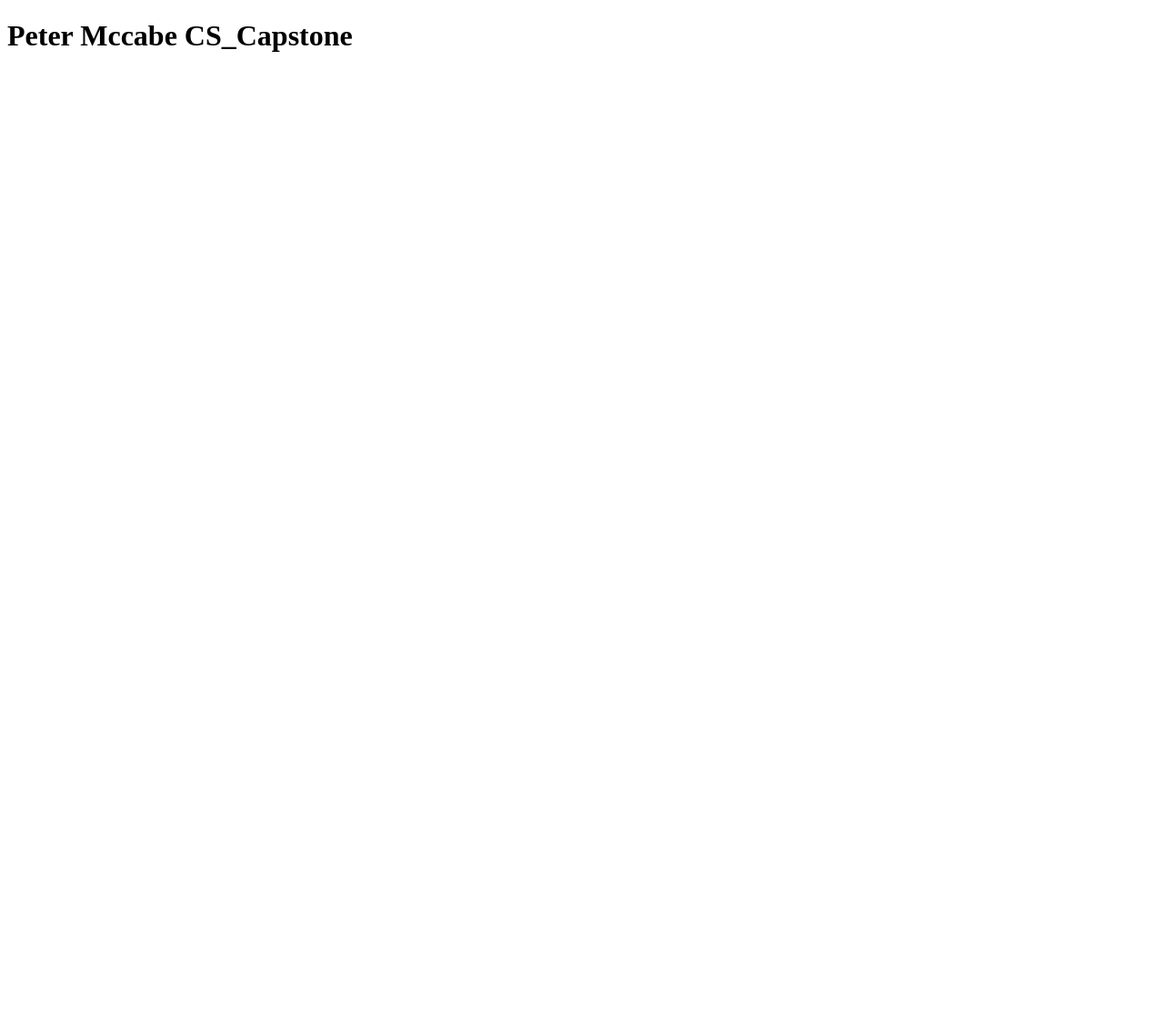
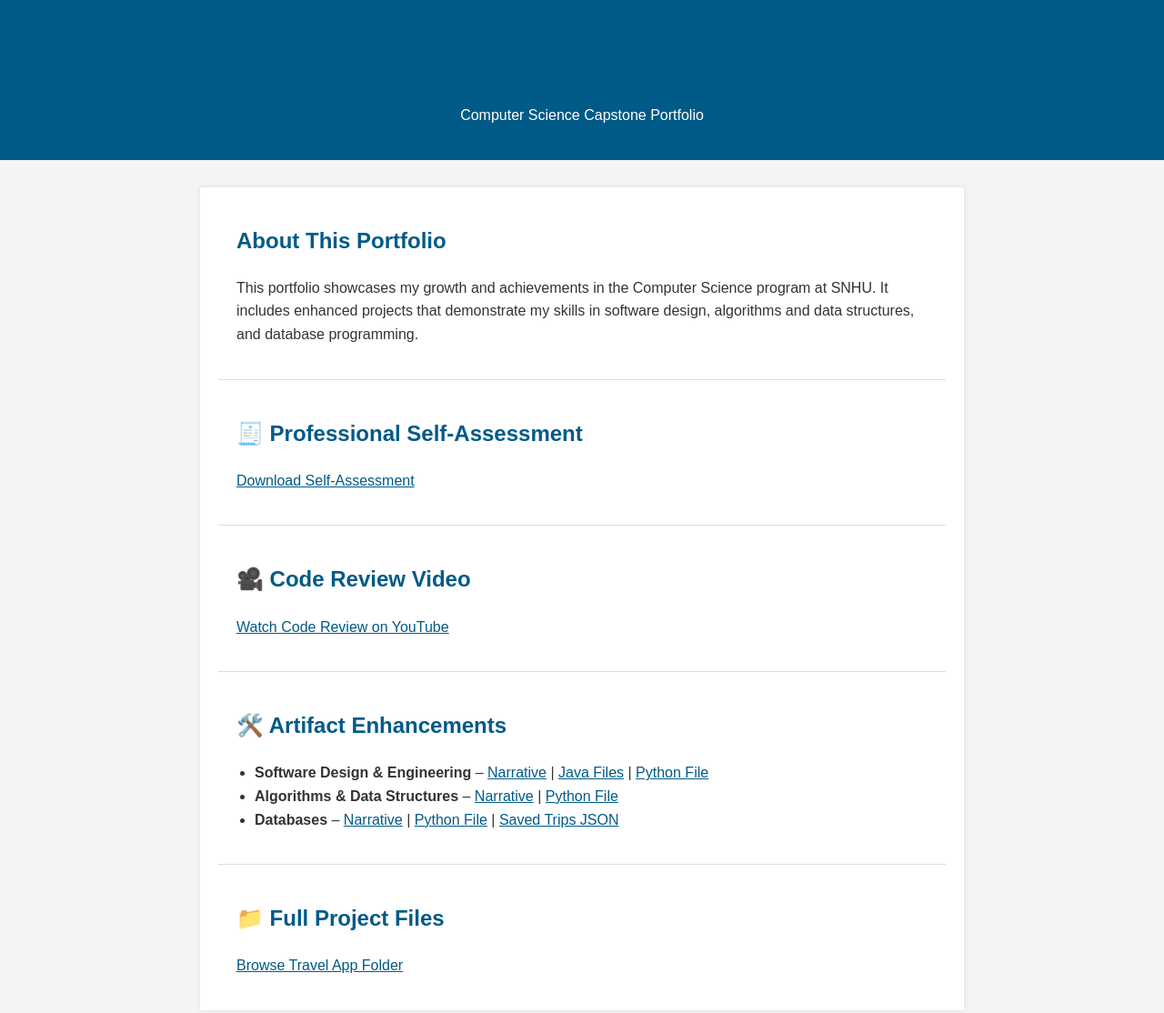
Before and after one commit to PeterMccabe13/CS_Capstone, a plain HTML site: page index.html in a window 1280 px wide. Shown: the whole page at 91% size. Before the commit the page ends 800 px from the top, so only its background shows below. Drawn offline with Linux system fonts and the light colour scheme.

Commit message:
Update index.html

```diff
--- a/index.html
+++ b/index.html
@@ -1,9 +1,100 @@
 <!DOCTYPE html>
-<html>
+<html lang="en">
 <head>
-    <title>My Capstone Site</title>
+  <meta charset="UTF-8" />
+  <meta name="viewport" content="width=device-width, initial-scale=1.0"/>
+  <title>Peter McCabe – Computer Science Capstone</title>
+  <style>
+    body {
+      font-family: Arial, sans-serif;
+      line-height: 1.6;
+      background: #f4f4f4;
+      color: #333;
+      margin: 0;
+      padding: 0;
+    }
+    header {
+      background: #005a87;
+      color: #fff;
+      padding: 20px;
+      text-align: center;
+    }
+    main {
+      max-width: 800px;
+      margin: 30px auto;
+      padding: 0 20px;
+      background: #fff;
+      box-shadow: 0 0 5px rgba(0,0,0,0.1);
+    }
+    section {
+      padding: 20px;
+      border-bottom: 1px solid #ddd;
+    }
+    section:last-child {
+      border-bottom: none;
+    }
+    h1, h2 {
+      color: #005a87;
+    }
+    a {
+      color: #005a87;
+    }
+    ul {
+      padding-left: 20px;
+    }
+  </style>
 </head>
 <body>
-    <h1>Peter Mccabe CS_Capstone</h1>
+  <header>
+    <h1>Peter McCabe</h1>
+    <p>Computer Science Capstone Portfolio</p>
+  </header>
+  <main>
+    <section>
+      <h2>About This Portfolio</h2>
+      <p>
+        This portfolio showcases my growth and achievements in the Computer Science program at SNHU.
+        It includes enhanced projects that demonstrate my skills in software design, algorithms and data structures, and database programming.
+      </p>
+    </section>
+
+    <section>
+      <h2>🧾 Professional Self-Assessment</h2>
+      <p><a href="self-assessment.docx" target="_blank">Download Self-Assessment</a></p>
+    </section>
+
+    <section>
+      <h2>🎥 Code Review Video</h2>
+      <p><a href="https://www.youtube.com/watch?v=YOUR_VIDEO_LINK" target="_blank">Watch Code Review on YouTube</a></p>
+    </section>
+
+    <section>
+      <h2>🛠️ Artifact Enhancements</h2>
+      <ul>
+        <li>
+          <strong>Software Design & Engineering</strong> –
+          <a href="travel-app/category1-narrative.docx">Narrative</a> |
+          <a href="travel-app/java/">Java Files</a> |
+          <a href="travel-app/travel_search.py">Python File</a>
+        </li>
+        <li>
+          <strong>Algorithms & Data Structures</strong> –
+          <a href="travel-app/category2-narrative.docx">Narrative</a> |
+          <a href="travel-app/travel_search.py">Python File</a>
+        </li>
+        <li>
+          <strong>Databases</strong> –
+          <a href="travel-app/category3-narrative.docx">Narrative</a> |
+          <a href="travel-app/travel_search.py">Python File</a> |
+          <a href="travel-app/favorites.json">Saved Trips JSON</a>
+        </li>
+      </ul>
+    </section>
+
+    <section>
+      <h2>📁 Full Project Files</h2>
+      <p><a href="travel-app/">Browse Travel App Folder</a></p>
+    </section>
+  </main>
 </body>
 </html>
```
